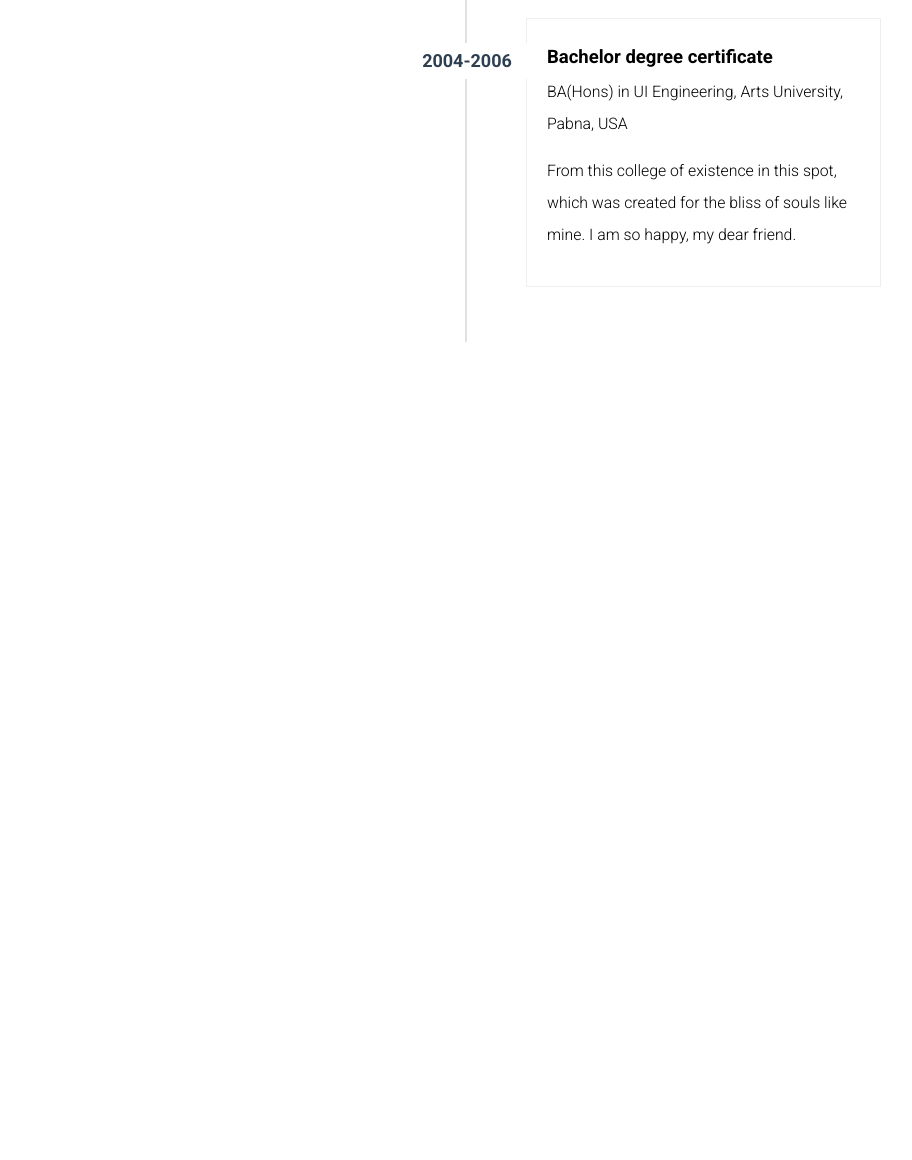
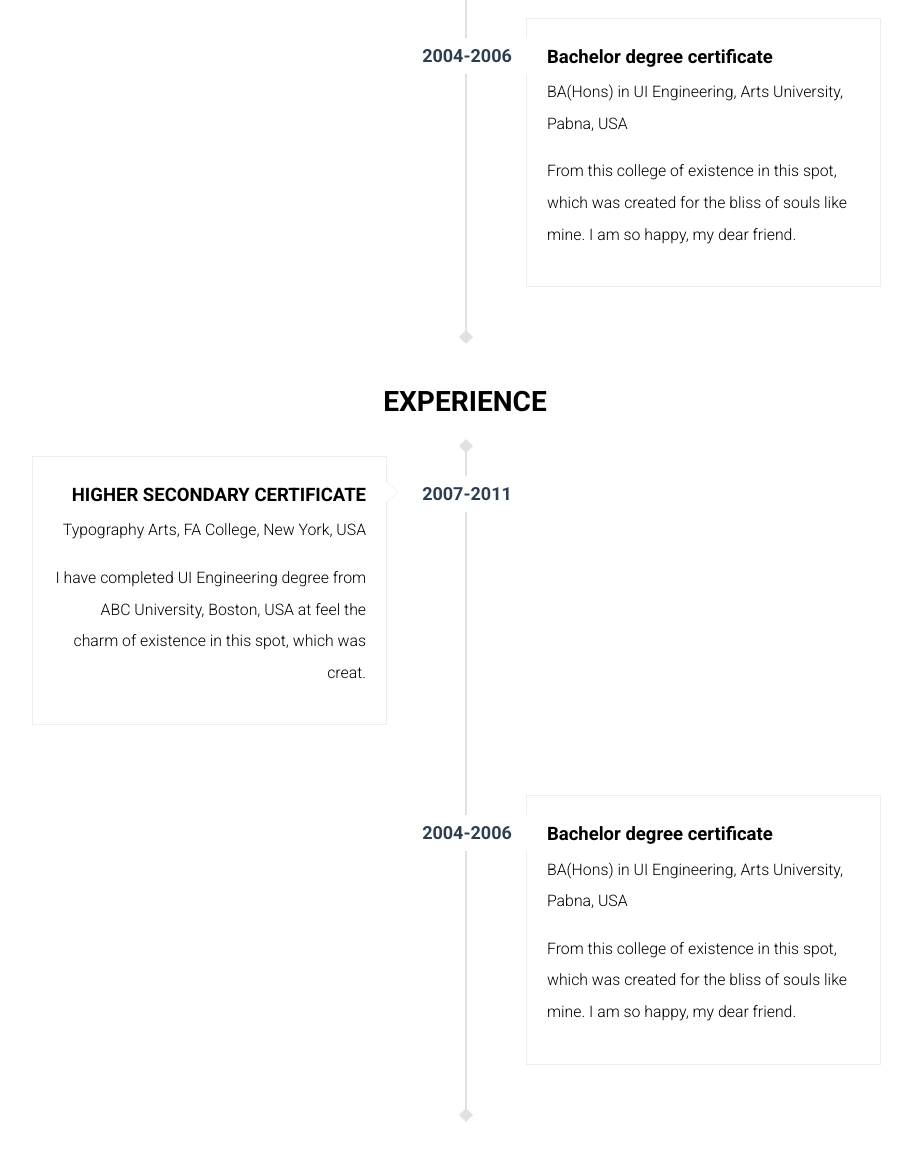
Before and after one commit to andresburns/andresburns.github.io, a website: page index.html in a window 1280 px wide. Shown: the part 3023-4183 px from the top of the page, without its empty margins (175-1087 px from the left). Before the commit the page ends 3365 px from the top, so only its background shows below. Drawn offline with Linux system fonts and the light colour scheme.

Commit message:
add experience section

```diff
--- a/index.html
+++ b/index.html
@@ -113,7 +113,27 @@
 					</li>
 				</ul>
 			</section>
-		</section>
+			<h3 class="resume--subtitle">EXPERIENCE</h3>
+			<section class="timeline">
+				<ul class="timeline--list ">
+					<li class="timeline--item card animated fadeInUp">
+						<div class="card--content">
+							<h3>HIGHER SECONDARY CERTIFICATE</h3>
+                       		<span>Typography Arts, FA College, New York, USA</span>
+                        	<p>I have completed UI Engineering degree from ABC University, Boston, USA at feel the charm of existence in this spot, which was creat.</p>
+						</div>
+						<p class="card--date">2007-2011</p>
+					</li>
+					<li class="timeline--item card">
+						<div class="card--content">
+							<h3>Bachelor degree certificate</h3>
+                       		<span>BA(Hons) in UI Engineering, Arts University, Pabna, USA</span>
+                        	<p>From this college of existence in this spot, which was created for the bliss of souls like mine. I am so happy, my dear friend.</p>
+						</div>
+						<p class="card--date">2004-2006</p>
+					</li>
+				</ul>
+			</section>
 
 	</main id="main">
 	<footer>
--- a/src/css/_modules.scss
+++ b/src/css/_modules.scss
@@ -386,6 +386,7 @@
 
 .timeline {
 	@include flexbox;
+	position: relative;
 	width: 100%;
 	padding: 10px;
 
@@ -397,6 +398,17 @@
 		transform: rotate(45deg);
 		background-color: $m-timeline-grey;
 		left: 6px;
+	}
+
+	&:after {
+		content: "";
+		width: 10px;
+		height: 10px;
+		position: absolute;
+		transform: rotate(45deg);
+		background-color: $m-timeline-grey;
+		left: 6px;
+    	bottom: 0px;
 	}
 
 	&--list {
@@ -417,9 +429,16 @@
 
 	@media (min-width: 800px) {
 		padding: 0;
+		margin-bottom: 40px;
 
 		&:before {
 			left: 50%;
+			margin-left: -4px;
+		}
+
+		&:after {
+			left: 50%;
+			margin-left: -4px;
 		}
 
 		&--list {
@@ -485,7 +504,7 @@
 			order: 0;
 			font-size: 0.75rem;
 			text-align:center;
-			margin: 25px 0 0 -58px;
+			margin: 20px 0 0 -58px;
 			left: 50%;
 			width: 120px;
 		}
```
Also changed, not shown: dist/styles/_base.css.
